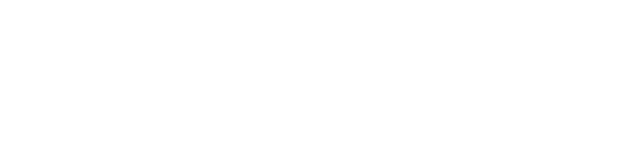
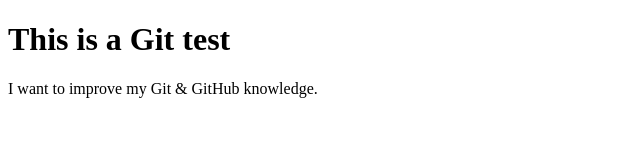
Before and after one commit to ItsEuar/GitTest, a plain HTML site: page index.html in a window 1280 px wide. Shown: the whole page, without its empty margins (0-640 px from the left). Drawn offline with Linux system fonts and the light colour scheme.

Commit message:
Text added in index.html

```diff
--- a/index.html
+++ b/index.html
@@ -4,10 +4,11 @@
     <meta charset="UTF-8">
     <meta http-equiv="X-UA-Compatible" content="IE=edge">
     <meta name="viewport" content="width=device-width, initial-scale=1.0">
-    <title>Document</title>
+    <title>Git Test</title>
 </head>
 <body>
-
+    <h1>This is a Git test</h1>
+    <p>I want to improve my Git & GitHub knowledge.</p>
     <link rel="stylesheet" href="./styles/styles.css">
     <script src="./js/functions.js"></script>
 </body>
```
